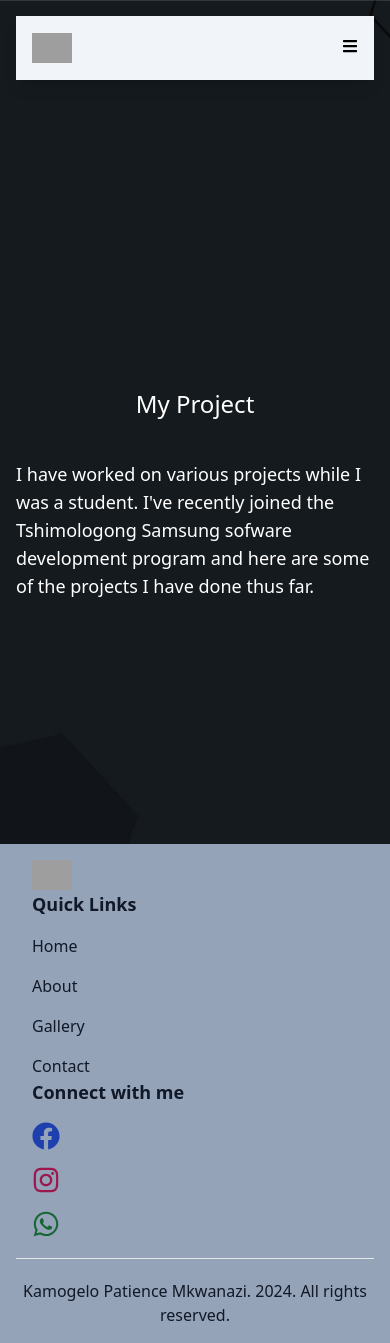
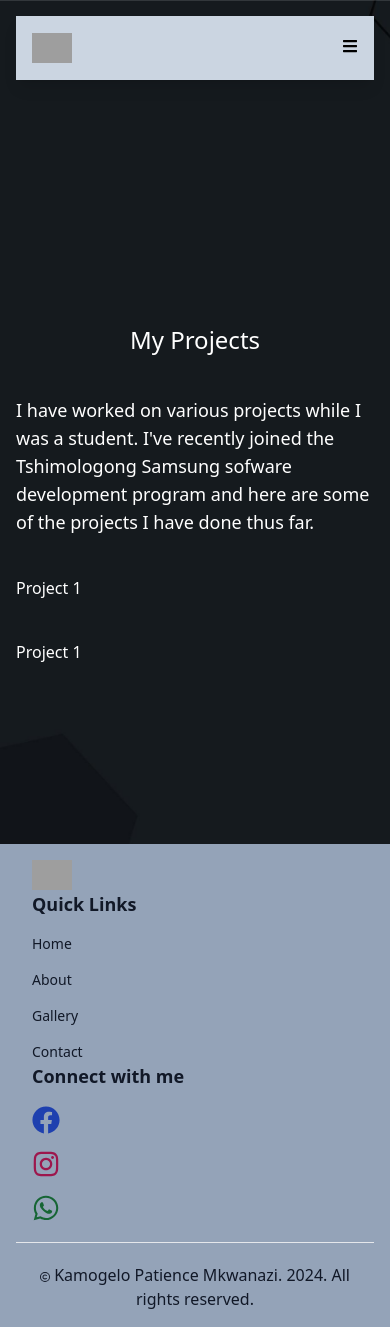
Before and after one commit to kaymkwanazi/My-portfolio, a React (Vite) app: page /projects in a window 390 px wide. Built offline with nearby package versions, Linux system fonts and the light colour scheme; grey boxes are pictures that could not be loaded.

Commit message:
projects

```diff
--- a/src/Components/Footer.jsx
+++ b/src/Components/Footer.jsx
@@ -1,7 +1,8 @@
 import React from 'react'
-import { FaFacebook, FaInstagram, FaWhatsapp } from 'react-icons/fa'
+import { FaCopyright, FaFacebook, FaInstagram, FaWhatsapp } from 'react-icons/fa'
 import { Link } from 'react-router-dom'
 import logo from '../images/logo.png'
+import { FaRegCopyright } from 'react-icons/fa6'
 
 export const Footer = () => {
   return (
@@ -14,7 +15,7 @@ export const Footer = () => {
 
           <div className='flex flex-col md:items-center'>
                 <h2 className='text-lg font-semibold'>Quick Links</h2>
-                <div className='flex flex-col mt-4 space-y-4'>
+                <div className='flex flex-col text-sm mt-4 space-y-4'>
                     <Link to= '/'>Home</Link>
                     <Link to= '/about'>About</Link>
                     <Link to= '/projects'>Gallery</Link>
@@ -34,7 +35,7 @@ export const Footer = () => {
       </div>
 
       <div className='text-center border-t pt-5 mt-5'>
-        <p> Kamogelo Patience Mkwanazi. 2024. All rights reserved.</p>
+        <p><FaRegCopyright size={10} className='inline'/> Kamogelo Patience Mkwanazi. 2024. All rights reserved.</p>
       </div>
     </div>
   )
--- a/src/Components/Navbar.jsx
+++ b/src/Components/Navbar.jsx
@@ -7,7 +7,7 @@ export const Navbar = () => {
     const [isOpen, setOpen] = useState (false);
 
   return (
-    <nav className='fixed m-4 top-0 right-0 left-0 shadow-lg z-50 bg-slate-100'>
+    <nav className='fixed m-4 top-0 right-0 left-0 shadow-lg z-50 bg-slate-300'>
         <div className='container px-4 flex justify-between items-center h-16'>
         <Link to='/'>
             <img className= 'w-10' src={logo}></img>
--- a/src/Pages/About.jsx
+++ b/src/Pages/About.jsx
@@ -12,7 +12,7 @@ export const About = () => {
             style={{backgroundImage: `url(${backgroundPic})`}}>
             <div className='container mx-auto px-4'>
                 <div>
-                    <h3 className='text-center pt-36 mb-10 text-2xl md:text-4xl text-white'>About Me</h3>
+                    <h3 className='text-center pt-28 mb-10 text-2xl md:text-4xl text-white'>About Me</h3>
                     <p className='text-white text-lg md:text-xl'>My name is Kamogelo Patience Mkwanazi, a passionate and dedicated Computer Systems Engineer with a love for web development.
                         My journey began at the Tshwane University of Technology where I discovered my love for technology. Since then, I've had an
                         opportunity to work on various projects. Currently I'm focused on web development, mainly front-end development.
--- a/src/Pages/Home.jsx
+++ b/src/Pages/Home.jsx
@@ -11,10 +11,10 @@ export const Home = () => {
 
             <div className='absolute inset-0 flex flex-col items-center justify-center'>
                 <div>
-                    <img src = {kamo} className='w-40 rounded-lg shadow-violet-600 mb-10 mt-20'></img>
+                    <img src = {kamo} className='w-40 rounded-lg shadow-violet-600 mb-10 mt-8 shadow-[20px_20px_5px_5px_rgba(0,0,0,0.3)]'></img>
                 </div>
                 <h1 className='text-4xl md:text-6xl font-bold text-white mb-6'>Hey there, I'm a frontend software developer</h1>
-                <p className='text-xl md:text-2xl text-white mb-20'>Browse through, I guarantee you'll find something you like.</p>
+                <p className='text-xl md:text-2xl text-white mb-10'>Browse through, I guarantee you'll find something you like.</p>
                 <div>
                 <Link to = '/projects'>
                     <button className='px-3 py-3 bg-violet-600 rounded-xl text-white'>Previous Projects</button>
--- a/src/Pages/Projects.jsx
+++ b/src/Pages/Projects.jsx
@@ -9,14 +9,15 @@ export const Projects = () => {
           <div className='absolute inset-0 flex flex-col items-center justify-center'>
             <div className='container mx-auto px-4'>
                 <div>
-                    <h3 className='text-center pt-36 mb-10 text-2xl md:text-4xl text-white'>My Project</h3>
+                    <h3 className='text-center pt-36 mb-10 text-2xl md:text-4xl text-white'>My Projects</h3>
                     <p className='text-white text-lg md:text-xl'>I have worked on various projects while I was a student. I've recently joined the
                       Tshimologong Samsung sofware development program and here are some of the projects I have done thus far.
                     </p>
                 </div>
-                <div className='flex sm:flex-row sm:flex-wrap sm:justify-between'>
-                  <div>
-
+                <div className=''>
+                  <div className='grid md:cols-3'>
+                    <div className='text-white pt-10'>Project 1</div>
+                    <div className='text-white pt-10'>Project 1</div>
                   </div>
                 </div>
             </div>
```
